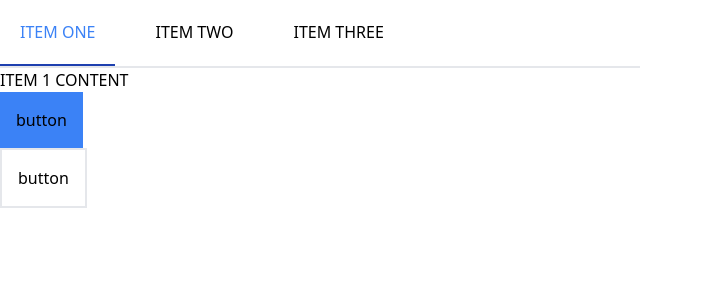
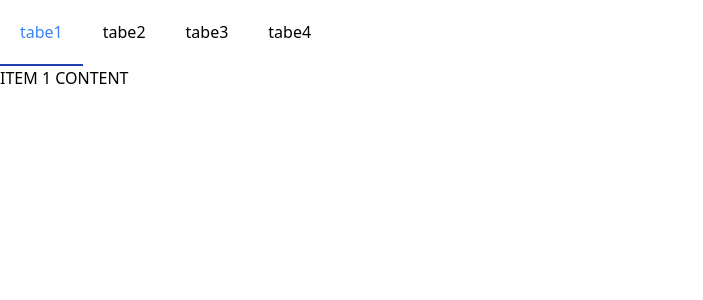
Before and after one commit to Nabi-Ameen/corvit-reactjs, a React (Create React App) app: page / in a window 1280 px wide. Shown: the top 300 px of the page, without its empty margins (0-703 px from the left). Built offline with nearby package versions, Linux system fonts and the light colour scheme.

Commit message:
conditional rendering

```diff
--- a/src/App.js
+++ b/src/App.js
@@ -5,6 +5,7 @@ import kfc2 from "./images/kfc2.png";
 import kfc3 from "./images/kfc3.png";
 import kfc4 from "./images/kfc4.png"
 import Button from "./components/Button";
+import Tabe1 from "./components/Tabe1";
 
 function App() {
 
@@ -33,13 +34,71 @@ function App() {
   // ]
 
 
-  const [isLoggin, setIsLogin] = useState(true)
+  // const [isLoggin, setIsLogin] = useState(true)
 
-  const [content, setContent] = useState("itemone")
+  const [content, setContent] = useState("tabe1")
+
+
+  const tabs = [
+    {
+      id: 1,
+      tabeName: "tabe1"
+    },
+    {
+      id: 2,
+      tabeName: "tabe2"
+    },
+    {
+      id: 3,
+      tabeName: "tabe3"
+    },
+    {
+      id: 4,
+      tabeName: "tabe4"
+    }
+  ]
+
+
+  const tabeContent = {
+    "tabe1": <Tabe1 />,
+    "tabe2": <div>ITEM 2 CONTENT</div>,
+    "tabe3": <div>ITEM 3 CONTENT</div>,
+    "tabe4": <div>ITEM 4 CONTENT</div>
+  }
+
   return (
     <div>
-      <div className="">
-        <div className="flex gap-5 border-b-2 w-1/2">
+      <div className="flex">
+        {
+          tabs?.map((tab, index) => {
+            return (
+              <>
+                <div className={`${content === tab?.tabeName ? "text-blue-500 border-b-2 border-blue-800" : ""} p-5`} onClick={() => setContent(tab.tabeName)} >{tab?.tabeName}</div>
+              </>
+            )
+          })
+        }
+
+      </div>
+
+        <div>{tabeContent[content]}</div>
+
+
+
+
+      {/* {
+        content === "tabe1" &&
+      }
+
+      {
+        content === "tabe2" && <div>ITEM 2 CONTENT</div>
+      }
+
+      {
+        content === "tabe3" && <div>ITEM 3 CONTENT</div>
+      }  */}
+
+      {/* <div className="flex gap-5 border-b-2 w-1/2">
           <div className={`${content === "itemone" ? "text-blue-500 border-b-2 border-blue-800" : "" } p-5`} onClick={() => setContent("itemone")}>ITEM ONE</div>
           <div className={`${content === "itemtwo" ? "text-blue-500 border-b-2 border-blue-800" : "" } p-5`} onClick={() => setContent("itemtwo")}>ITEM TWO</div>
           <div className={`${content === "itemthree" ? "text-blue-500 border-b-2 border-blue-800" : "" } p-5`} onClick={() => setContent("itemthree")}>ITEM THREE</div>
@@ -55,11 +114,11 @@ function App() {
 
       {
         content === "itemthree" && <div>ITEM 3 CONTENT</div>
-      }
+      } */}
 
 
-      <Button button= "fill"/>
-      <Button button = "outline"/>
+      {/* <Button button= "fill"/>
+      <Button button = "outline"/> */}
 
 
 
--- /dev/null
+++ b/src/components/Tabe1.jsx
@@ -0,0 +1,11 @@
+import React from 'react'
+
+const Tabe1 = () => {
+  return (
+    <div>
+      <div>ITEM 1 CONTENT</div>
+    </div>
+  )
+}
+
+export default Tabe1
```
